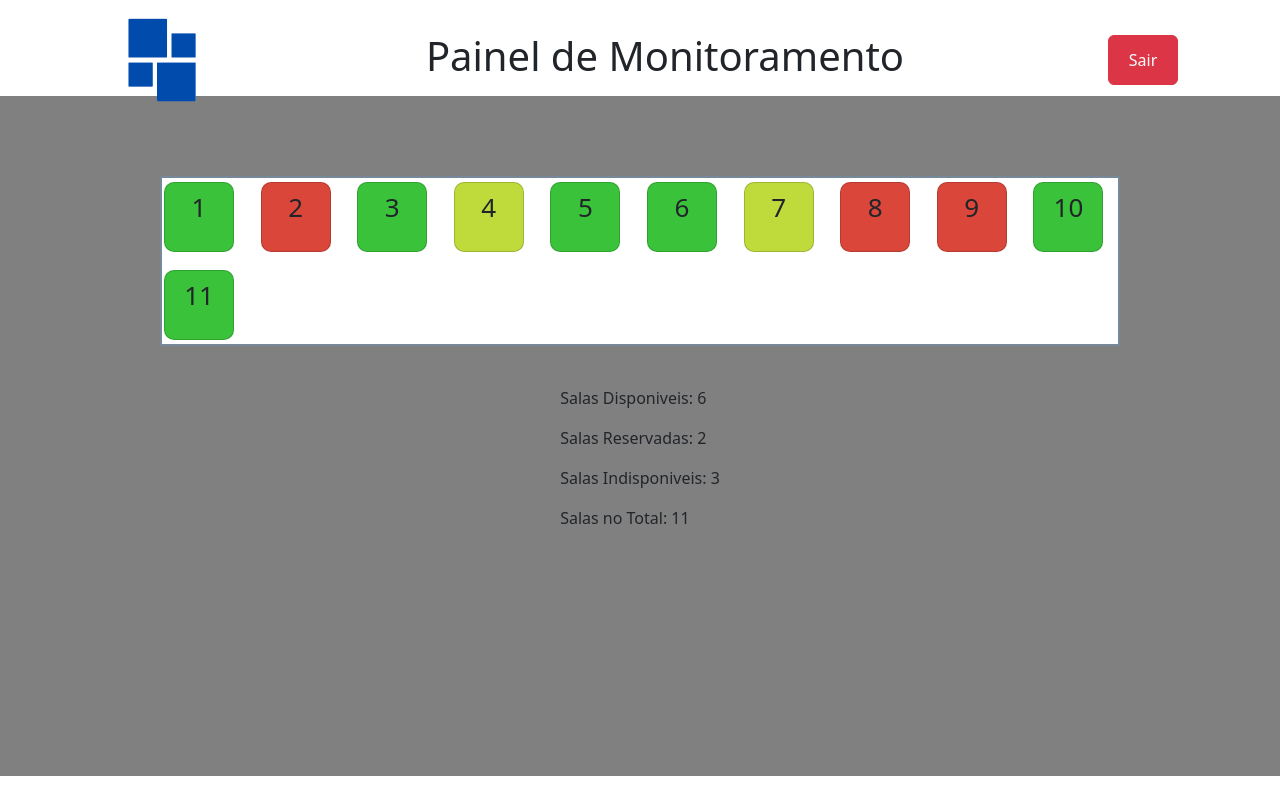
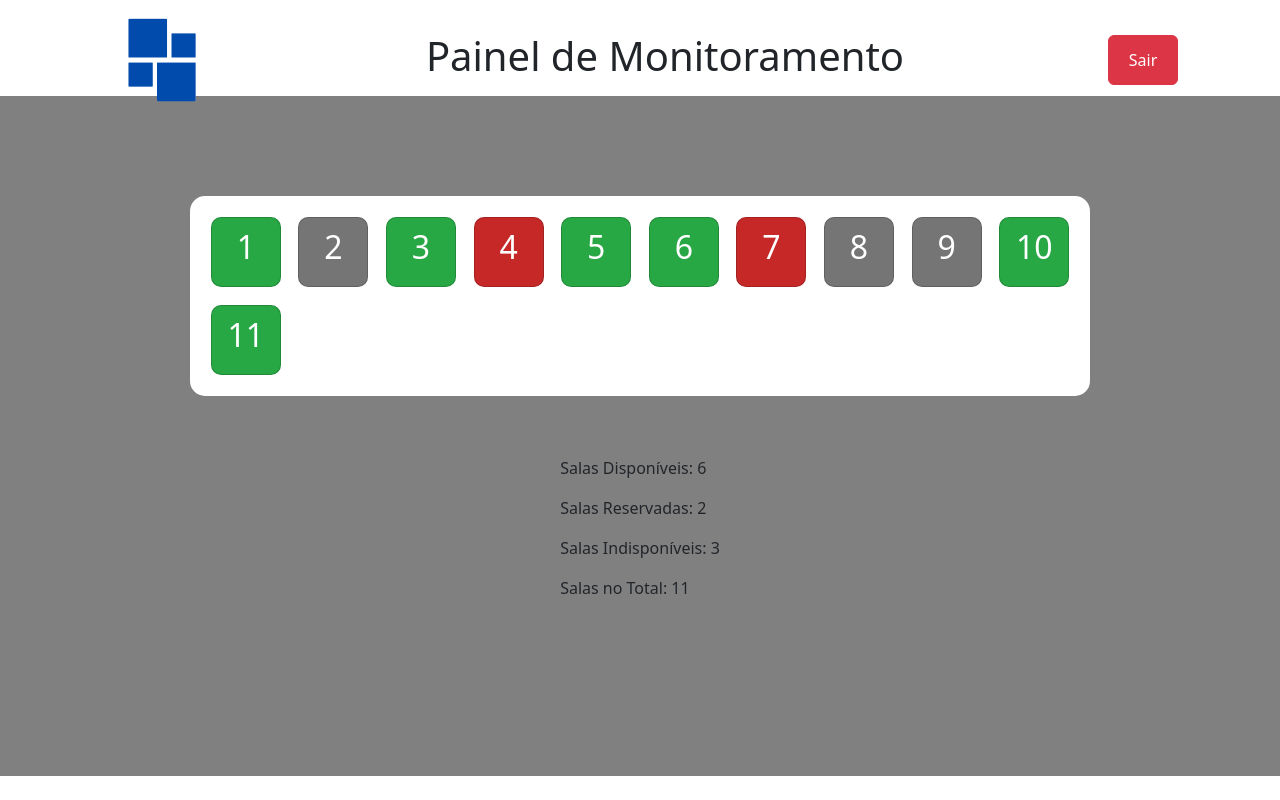
Before and after one commit to Allcantaraa/RoomFlow-Front-End, an Angular app: page /principal in a window 1280 px wide. Built offline with nearby package versions, Linux system fonts and the light colour scheme.

Commit message:
modal feita

```diff
--- a/src/app/components/pages/principal/cards-sala/cards-sala.component.css
+++ b/src/app/components/pages/principal/cards-sala/cards-sala.component.css
@@ -5,8 +5,10 @@
   text-align: center;
   border-radius: 10px;
   padding: 5px 10px;
-  font-size: 26px;
+  font-size: 32px;
   cursor: pointer;
+  color: white;
+  font-weight: 500;
 }
 .overlay {
   position: fixed;
@@ -29,7 +31,7 @@
   box-shadow: 0 4px 10px rgba(0, 0, 0, 0.3);
   text-align: center;
   width: 300px;
-  z-index: 1001; /* Para ficar acima do overlay */
+  z-index: 1001;
 }
 .card-title {
   font-size: 1.5rem;
--- a/src/app/components/pages/principal/cards-sala/cards-sala.component.ts
+++ b/src/app/components/pages/principal/cards-sala/cards-sala.component.ts
@@ -18,18 +18,18 @@ export class CardsSalaComponent {
   exibirCard: boolean = false;
 
   toggleCard() {
-    if(this.sala.status === Status.Indisponivel) {
+    if(this.sala.status === Status.Reservada) {
       this.exibirCard = !this.exibirCard;
     }
   }
 
   corDoCard(): string {
     if (this.sala.status === Status.Disponivel) {
-      return 'rgb(58, 194, 58)';
+      return 'rgb(40, 167, 69) ';
     } else if (this.sala.status === Status.Indisponivel) {
-      return 'rgb(219, 70, 59)';
+      return 'rgb(117, 117, 117)';
     } else {
-      return 'rgb(190, 219, 59)';
+      return 'rgb(198, 40, 40)';
     }
   }
 
--- a/src/app/components/pages/principal/principal.component.css
+++ b/src/app/components/pages/principal/principal.component.css
@@ -11,11 +11,15 @@
 
 
 .grid {
-  margin: 40px;
+  margin: 60px;
   display: grid;
   grid-template-columns: repeat(10, 1fr);
   grid-gap: 10px;
-  width: 80%;
-  border: 2px solid lightslategray;
+  width: 75%;
+  border: 2px solid rgb(255, 255, 255);
   background-color: white;
+  border-radius: 15px;
+  padding: 15px;
+
+  justify-items: center;
 }
--- a/src/app/components/pages/principal/principal.component.html
+++ b/src/app/components/pages/principal/principal.component.html
@@ -6,10 +6,10 @@
     </div>
   </div>
 
-  <div>
-    <p>Salas Disponiveis: {{ salasDisponiveis }}</p>
+  <div class="informacoes">
+    <p>Salas Disponíveis: {{ salasDisponiveis }}</p>
     <p>Salas Reservadas: {{ salasReservadas }}</p>
-    <p>Salas Indisponiveis: {{ salasIndisponiveis }}</p>
+    <p>Salas Indisponíveis: {{ salasIndisponiveis }}</p>
     <p>Salas no Total: {{ salaLista.length }}</p>
   </div>
 </div>
```
